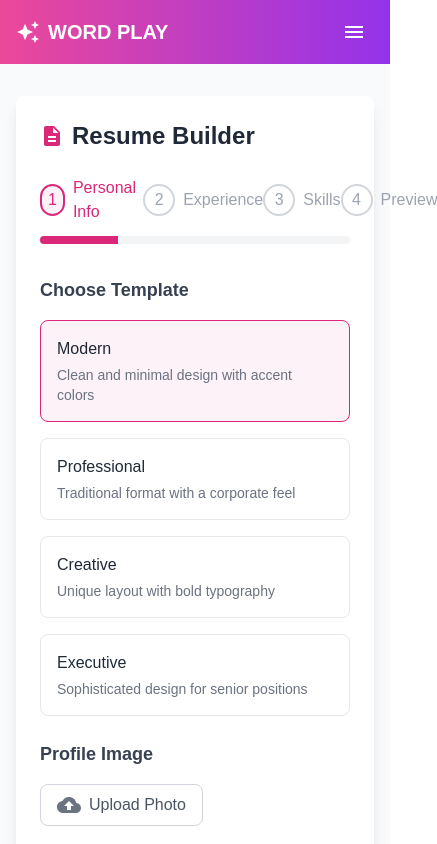
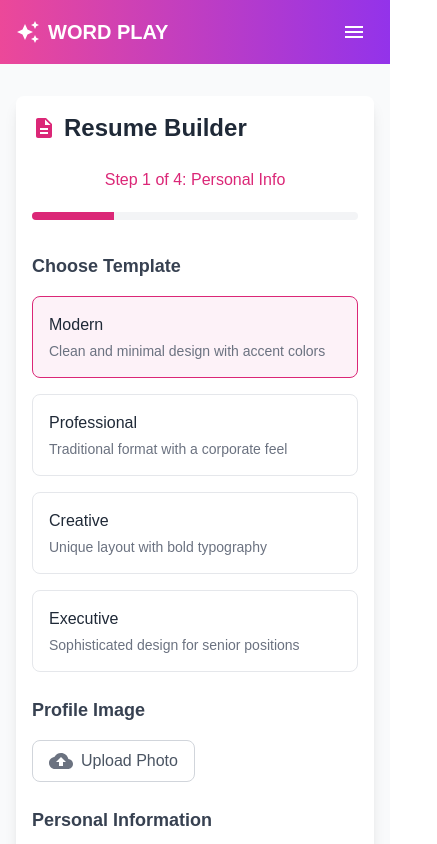
Before and after one commit to PankajSingh-ops/wordplay, a Next.js app: page /pages/resume in a window 390 px wide. Shown: the top 844 px of the page, 437 px wide, since content can reach past the window. Built offline with nearby package versions, Linux system fonts and the light colour scheme.

Commit message:
change resume

```diff
--- a/app/pages/resume/page.tsx
+++ b/app/pages/resume/page.tsx
@@ -185,15 +185,25 @@ const MainPage: React.FC = () => {
 
   return (
     <div className="min-h-screen bg-gray-50 py-8 px-4">
-      <div className="max-w-4xl mx-auto bg-white rounded-lg shadow-lg p-6">
+      <div className="max-w-4xl mx-auto bg-white rounded-lg shadow-lg p-4 sm:p-6">
         <div className="flex items-center gap-2 mb-6">
           <DescriptionIcon className="text-pink-600 text-3xl" />
           <h1 className="text-2xl font-bold text-gray-800">Resume Builder</h1>
         </div>
 
-        {/* Progress Bar */}
+        {/* Progress Bar and Steps - Responsive Version */}
         <div className="mb-8">
-          <div className="flex justify-between mb-2">
+          {/* Mobile View: Simplified Steps Display */}
+          <div className="sm:hidden mb-4">
+            <div className="flex items-center justify-center">
+              <span className="text-pink-600 font-medium">
+                Step {currentPage} of {steps.length}: {steps[currentPage - 1]}
+              </span>
+            </div>
+          </div>
+
+          {/* Desktop View: Full Steps Display */}
+          <div className="hidden sm:flex justify-between mb-2">
             {steps.map((step, index) => (
               <div
                 key={step}
@@ -205,10 +215,12 @@ const MainPage: React.FC = () => {
                 >
                   {index + 1}
                 </div>
-                <span className="ml-2">{step}</span>
+                <span className="ml-2 text-sm lg:text-base">{step}</span>
               </div>
             ))}
           </div>
+
+          {/* Progress Bar */}
           <div className="relative pt-1">
             <div className="overflow-hidden h-2 mb-4 text-xs flex rounded bg-gray-100">
               <div
@@ -220,7 +232,7 @@ const MainPage: React.FC = () => {
         </div>
 
         <Formik<FormValues>
-          key={formikKey} // Add key to force complete reset
+          key={formikKey}
           initialValues={initialValues}
           onSubmit={handleSubmit}
         >
@@ -228,30 +240,33 @@ const MainPage: React.FC = () => {
             <Form className="space-y-6">
               {renderPageContent(values, setFieldValue)}
 
-              {/* Navigation Buttons */}
+              {/* Navigation Buttons - Responsive Version */}
               <div className="flex justify-between pt-6 border-t">
                 {currentPage > 1 && (
                   <button
                     type="button"
                     onClick={() => setCurrentPage(currentPage - 1)}
-                    className="flex items-center gap-2 px-4 py-2 text-pink-600 border border-pink-600 rounded-lg hover:bg-pink-50"
+                    className="flex items-center gap-1 sm:gap-2 px-3 sm:px-4 py-2 text-pink-600 border border-pink-600 rounded-lg hover:bg-pink-50 text-sm sm:text-base"
                   >
-                    <NavigateBeforeIcon /> Previous
+                    <NavigateBeforeIcon className="text-sm sm:text-base" />
+                    <span className="hidden sm:inline">Previous</span>
+                    <span className="sm:hidden">Prev</span>
                   </button>
                 )}
                 {currentPage < 4 && (
                   <button
                     type="button"
                     onClick={() => setCurrentPage(currentPage + 1)}
-                    className="flex items-center gap-2 px-4 py-2 bg-pink-600 text-white rounded-lg hover:bg-pink-700 ml-auto"
+                    className="flex items-center gap-1 sm:gap-2 px-3 sm:px-4 py-2 bg-pink-600 text-white rounded-lg hover:bg-pink-700 ml-auto text-sm sm:text-base"
                   >
-                    Next <NavigateNextIcon />
+                    <span>Next</span>
+                    <NavigateNextIcon className="text-sm sm:text-base" />
                   </button>
                 )}
                 {currentPage === 4 && (
                   <button
                     type="submit"
-                    className="flex items-center gap-2 px-6 py-2 bg-pink-600 text-white rounded-lg hover:bg-pink-700 ml-auto"
+                    className="flex items-center gap-1 sm:gap-2 px-4 sm:px-6 py-2 bg-pink-600 text-white rounded-lg hover:bg-pink-700 ml-auto text-sm sm:text-base"
                   >
                     Generate Resume
                   </button>
```
